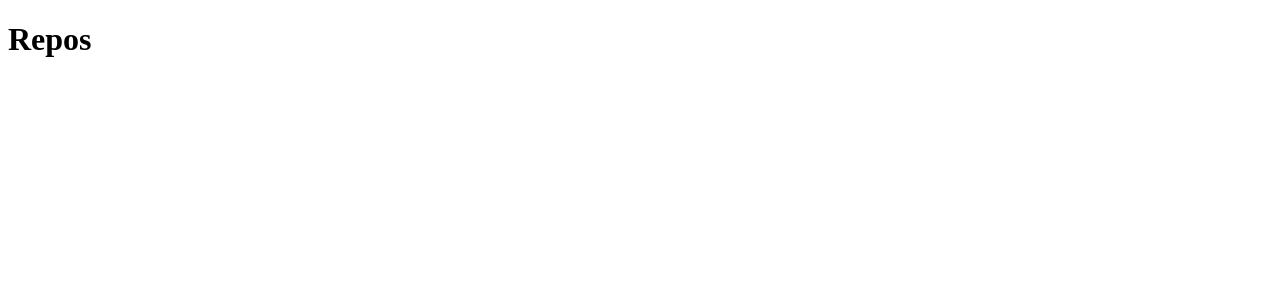
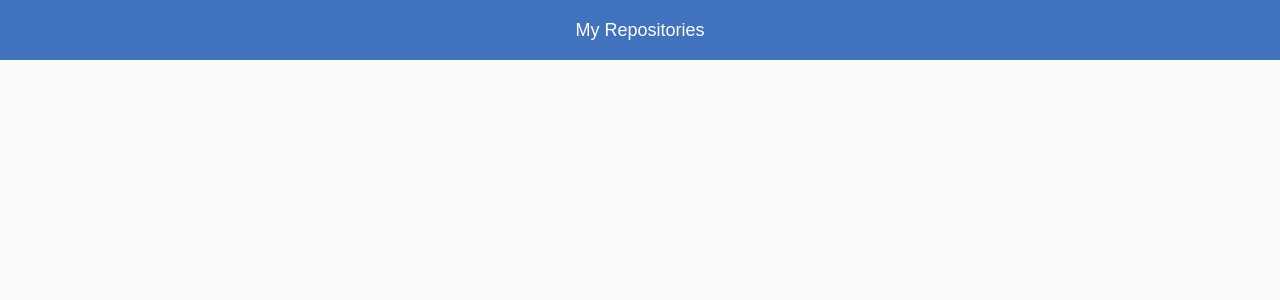
Before and after one commit to Igorth/search-my-repositories, a React (Create React App) app: page / in a window 1280 px wide. Shown: the top 300 px of the page. Built offline with nearby package versions, Linux system fonts and the light colour scheme.

Commit message:
style header, add axios

```diff
--- a/package.json
+++ b/package.json
@@ -6,6 +6,7 @@
     "@testing-library/jest-dom": "^4.2.4",
     "@testing-library/react": "^9.3.2",
     "@testing-library/user-event": "^7.1.2",
+    "axios": "^0.19.2",
     "react": "^16.13.0",
     "react-dom": "^16.13.0",
     "react-scripts": "3.4.0"
--- a/src/App.js
+++ b/src/App.js
@@ -1,11 +1,14 @@
 import React from 'react';
 
-function App() {
-  return (
-    <div className="App">
-      <h1>Repos</h1>
-    </div>
-  );
-}
+import './styles.css';
+
+import Header from './components/Header';
+
+const App = () => (
+  <div className="App">
+      <Header />
+  </div>
+);
+
 
 export default App;
--- /dev/null
+++ b/src/components/Header/index.js
@@ -0,0 +1,8 @@
+import React from 'react';
+import './styles.css';
+
+const Header = () => (
+    <header id="main-header">My Repositories</header>
+);
+
+export default Header;
--- /dev/null
+++ b/src/components/Header/styles.css
@@ -0,0 +1,10 @@
+header#main-header {
+    width: 100%;
+    height: 60px;
+    background: #4072bd ;
+    font-size: 18px;
+    color: #fff;
+    display: flex;
+    justify-content: center;
+    align-items: center;
+}
--- /dev/null
+++ b/src/styles.css
@@ -0,0 +1,12 @@
+* {
+    margin: 0;
+    padding: 0;
+    outline: 0;
+    box-sizing: border-box;
+}
+
+body {
+    font-family: Arial, Helvetica, sans-serif;
+    background: #fafafa;
+    color: #333;
+}
```
Also changed, not shown: 1 other file (tests, documents, lock files or other folders).
